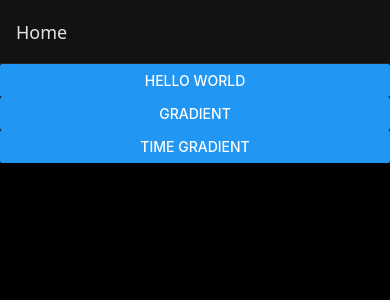
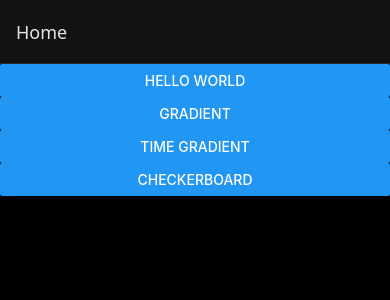
Before and after one commit to canpoyrazoglu/react-native-skia-playground, a React Native app: screen /Home in a window 390 px wide. Shown: the top 300 px of the page. Built offline with nearby package versions, Linux system fonts and the light colour scheme.

Commit message:
feat: add checkerboard example

```diff
--- /dev/null
+++ b/examples/checkerboard.ts
@@ -0,0 +1,12 @@
+export const CHECKERBOARD = `
+/** alternate between 20x20 squares of white and black */
+vec4 main(vec2 pos) {
+  float x = pos.x / 20;
+  float y = pos.y / 20;
+  bool xMod = bool(int(mod(x, 2)));
+  bool yMod = bool(int(mod(y, 2)));
+  /** take xor of mods to create checkerboard, resulting in 1 or 0 values */
+  float color = float(xMod ^^ yMod);
+  /** create a color of black or white pixels */
+  return vec4(vec3(color), 1);
+}`;
--- a/screens/HomeScreen.tsx
+++ b/screens/HomeScreen.tsx
@@ -1,5 +1,6 @@
 import React from 'react';
 import { Button, ScrollView, StyleSheet, View } from 'react-native';
+import { CHECKERBOARD } from '../examples/checkerboard';
 import { GRADIENT } from '../examples/gradient.shader';
 import { HELLO_WORLD } from '../examples/helloWorld.shader';
 import { TIME_GRADIENT } from '../examples/timeGradient.shader';
@@ -35,6 +36,14 @@ function HomeScreen() {
               });
             }}
           />
+          <Button
+            title="Checkerboard"
+            onPress={() => {
+              navigate('Shader', {
+                initialShader: CHECKERBOARD,
+              });
+            }}
+          />
         </View>
       </ScrollView>
     </View>
```
